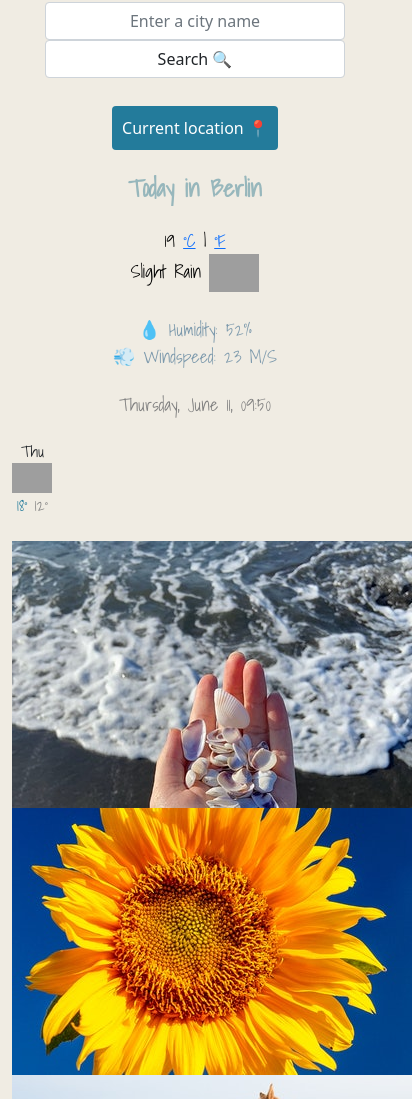
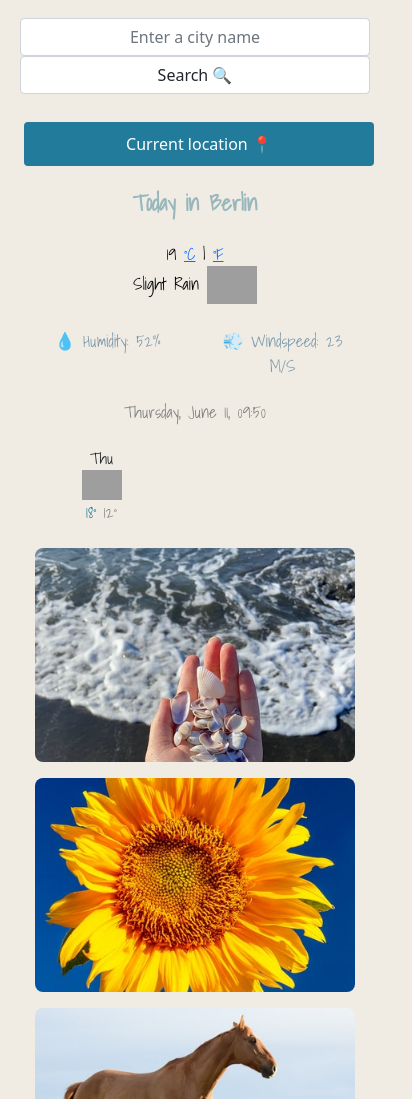
Before and after one commit to Deezledee/Weather-App-Diana-K, a website built with Parcel: page index.html in a window 390 px wide. Shown: the part 68-1167 px from the top of the page, 412 px wide, since content can reach past the window. Built offline with nearby package versions, Linux system fonts and the light colour scheme; no server answers; grey boxes are pictures that could not be loaded; a web font is replaced by a local one.

Commit message:
Adjust layout and add Readme

```diff
--- a/src/styles.css
+++ b/src/styles.css
@@ -1,5 +1,11 @@
 body {
   background-color: #f0ece3;
+  margin: 0;
+}
+
+.container {
+  width: min(960px, 100% - 2rem);
+  margin: 2rem auto;
 }
 
 h1 {
@@ -12,7 +18,8 @@ h1 {
 }
 
 .form-control {
-  max-width: 300px;
+  max-width: 420px;
+  width: 100%;
   display: block;
   margin: auto;
   text-align: center;
@@ -35,8 +42,11 @@ h1 {
 }
 
 .images {
-  align-items: center;
-  margin: auto;
+  display: flex;
+  justify-content: center;
+  gap: 1rem;
+  flex-wrap: wrap;
+  margin: 0 auto;
 }
 
 h2 {
@@ -81,7 +91,6 @@ p {
 }
 
 .paremeters {
-  display: block;
   margin: 0 auto;
   text-align: center;
   font-size: large;
@@ -106,6 +115,14 @@ p {
   text-align: center;
   font-size: small;
   font-family: "Shadows Into Light", cursive;
+}
+
+.weather-forecast .row {
+  row-gap: 0.75rem;
+}
+
+.weather-forecast .col-2 {
+  min-width: 90px;
 }
 
 .weather-forecast-date {
@@ -134,10 +151,10 @@ h3 {
   font-family: "Shadows Into Light", cursive;
 }
 
-.images {
-  display: inline;
-  align-items: center;
-  margin: 0 auto;
+.images img {
+  width: min(100%, 320px);
+  height: auto;
+  border-radius: 8px;
 }
 
 .codedby {
@@ -146,4 +163,47 @@ h3 {
   font-size: large;
   font-weight: normal;
   text-align: center;
+  padding: 0 0.5rem 1rem;
 }
+
+@media (max-width: 768px) {
+  .container {
+    width: min(100% - 1rem, 680px);
+    margin: 1rem auto;
+  }
+
+  h1 {
+    font-size: 2rem;
+  }
+
+  h2 {
+    font-size: 1.4rem;
+  }
+
+  p,
+  .todayDescription,
+  .paremeters,
+  .windspeed,
+  h3,
+  .codedby {
+    font-size: 1.05rem;
+  }
+
+  .weather-forecast .col-2 {
+    flex: 0 0 33.333333%;
+    max-width: 33.333333%;
+    min-width: 0;
+  }
+}
+
+@media (max-width: 480px) {
+  .weather-forecast .col-2 {
+    flex: 0 0 50%;
+    max-width: 50%;
+  }
+
+  .btn-success {
+    width: 100%;
+    max-width: 420px;
+  }
+}
```
Also changed, not shown: README.md.
